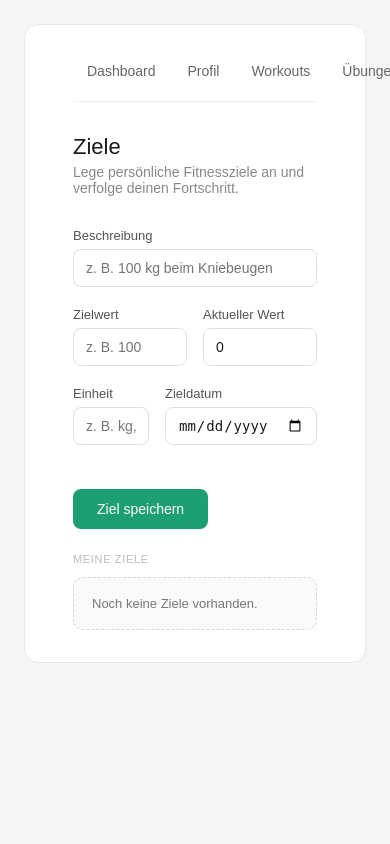
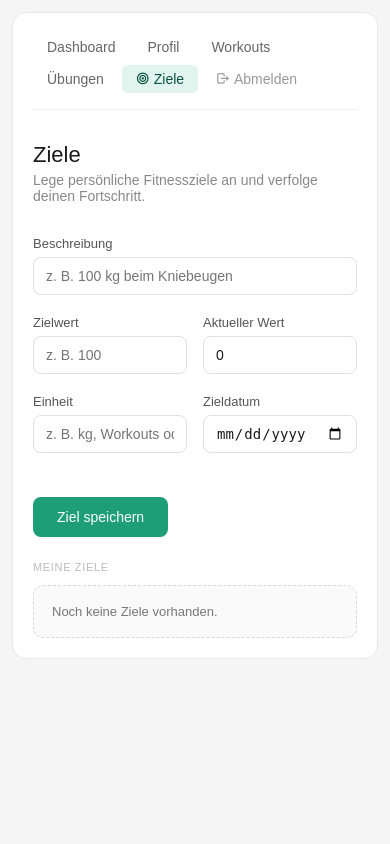
Before and after one commit to tanay-756/Webtechnologie-2-SoSe26, a PHP site: page /pages/goals.php in a window 390 px wide; the page is wider, and only the part inside the window is pictured. Run offline with PHP 8.4, Linux system fonts and the light colour scheme; the visitor is signed in with stand-in values (Sample User, id 1); data that the repository does not hold is empty.

Commit message:
Mobile Darstellung korrigiert

```diff
--- a/css/style.css
+++ b/css/style.css
@@ -815,3 +815,22 @@ input:disabled { background: #fafafa; color: #999; }
         width: 100%;
     }
 }
+@media (max-width: 760px) {
+    .page {
+        padding: 0.75rem;
+    }
+
+    .card {
+        min-width: 0;
+        padding: 1.25rem;
+    }
+
+    .profile-nav {
+        flex-wrap: wrap;
+        white-space: normal;
+    }
+
+    .profile-nav .nav-logout {
+        margin-left: 0;
+    }
+}
```
